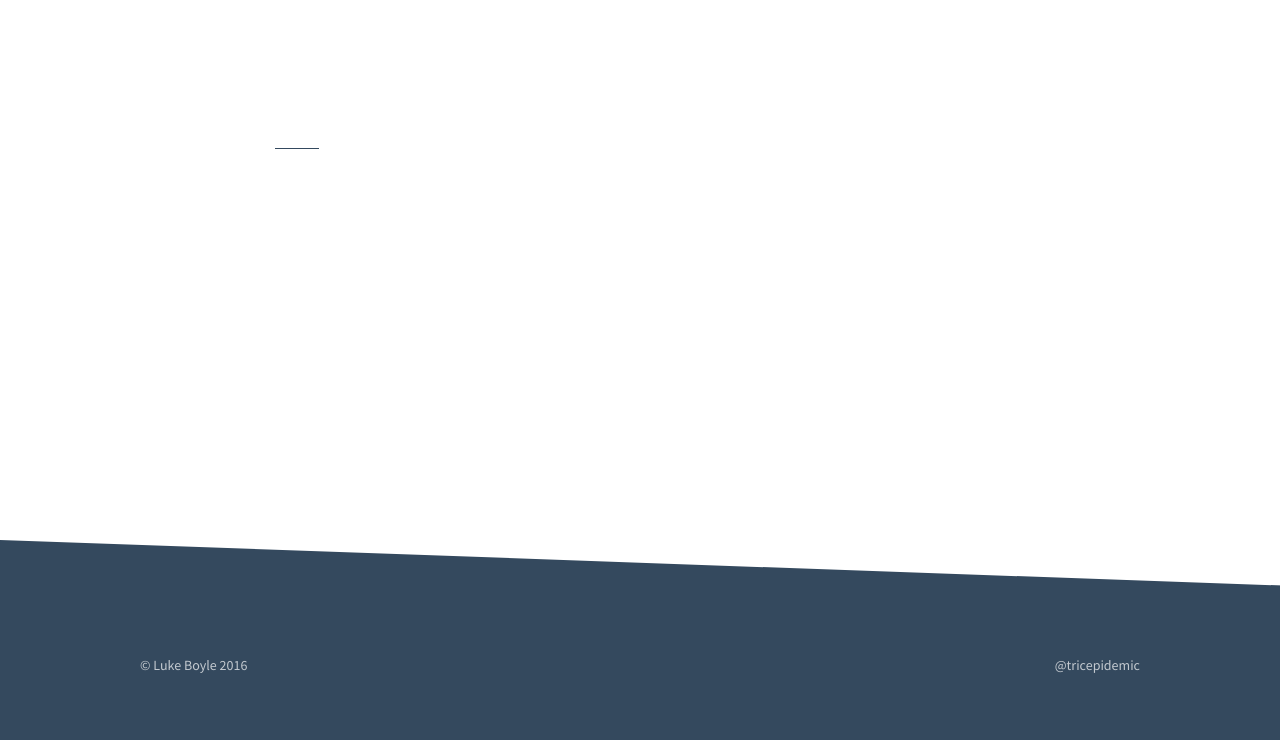
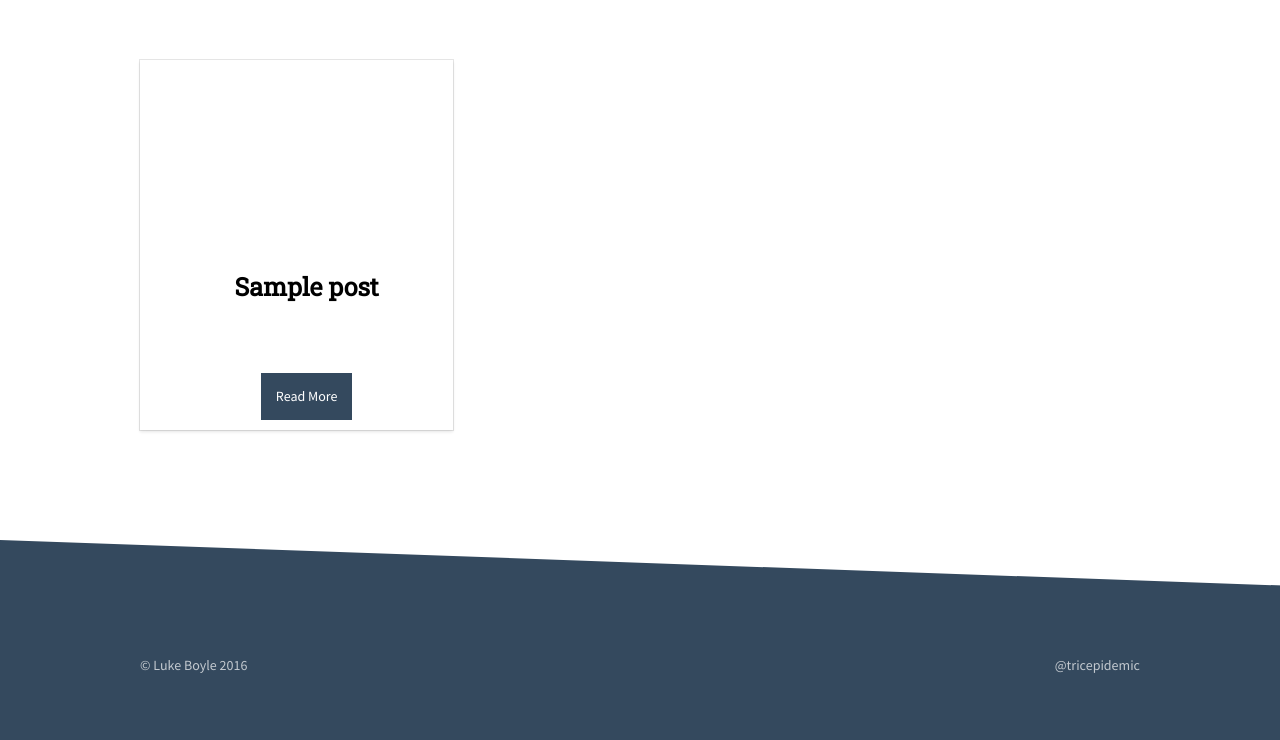
Before and after one commit to 3stacks/lukeboyle.com, a WordPress theme: template web/app/themes/lukeboyle/page-portfolio.php in a window 1280 px wide; the page is wider, and only the part inside the window is pictured. Shown: the part 60-800 px from the top of that part. Run offline with PHP 8.4 and a stand-in for WordPress, Linux system fonts and the light colour scheme; the site name, menu and one post (Sample post) are stand-ins, and other content is empty; style sheets or scripts are compiled from the project's sources; some libraries are stand-ins or nearby versions.

Commit message:
feat: make the portfolio items a card

```diff
--- a/web/app/themes/lukeboyle/page-portfolio.php
+++ b/web/app/themes/lukeboyle/page-portfolio.php
@@ -5,13 +5,16 @@
         <?php $posts = get_posts(array('post_type' => 'portfolio_item')); ?>
         <div class="portfolio">
             <?php foreach ($posts as $post) { ?>
-                <div class="portfolio--item" style="background-image: url(<?php echo get_field('portfolio_image', $post->ID)['sizes']['medium'] ?>);">
-                    <div class="portfolio--item--inner">
-                        <h2 class="portfolio--item--title">
+                <div class="portfolio--item">
+                    <div class="portfolio--item--image">
+                        <img src="<?php echo get_field('portfolio_image', $post->ID)['sizes']['medium'] ?>" alt="<?php echo get_field('portfolio_image', $post->ID)['alt'] ?>">
+                    </div>
+                    <div class="portfolio--item--card">
+                        <h2 class="portfolio--item--card--title">
                             <?php echo $post->post_title ?>
                         </h2>
                         <?php echo get_field('portfolio_snippet', $post->ID);  ?>
-                        <a class="portfolio--item--link" href="<?php echo $post->guid ?>">
+                        <a class="portfolio--item--card--link button primary" href="<?php echo $post->guid ?>">
                             Read More
                         </a>
                     </div>
--- a/web/app/themes/lukeboyle/src/sass/components/_portfolio.scss
+++ b/web/app/themes/lukeboyle/src/sass/components/_portfolio.scss
@@ -1,3 +1,6 @@
+@import "../settings/colors";
+@import "../helpers/mixins";
+
 .portfolio {
 	display: flex;
 	justify-content: space-between;
@@ -6,27 +9,42 @@
 		@include put-in-rows(3, 30px);
 		color: white;
 		display: flex;
-		&--link {
-			color: white;
-			&:hover {
-				text-decoration: none;
+		flex-direction: column;
+		box-shadow: 0 2px 3px rgba(17, 17, 17, 0.1), 0 0 0 1px rgba(17, 17, 17, 0.1);
+		&--image {
+			font-size: 0;
+			img {
+				width: 100%;
 			}
 		}
-		&--title {
+		&--image {
+			height: 200px;
+			img {
+				object-fit: cover;
+			}
+		}
+		&--card {
 			width: 100%;
-		}
-		p {
-			width: 100%;
-		}
-		&--inner {
-			height: 100%;
-			width: 100%;
+			color: black;
+			padding: 10px;
+			text-align: center;
+			min-height: 150px;
 			display: flex;
+			flex-direction: column;
+			justify-content: space-between;
 			align-items: center;
-			justify-content: center;
-			text-align: center;
-			flex-direction: column;
-			flex-wrap: wrap;
+			&--title {
+				width: 100%;
+				font-size: 2.5rem;
+			}
+			p {
+				width: 100%;
+				font-size: 1.6rem;
+			}
+			a {
+				font-size: 1.4rem;
+				padding: 3px 15px;
+			}
 		}
 	}
 }
```
